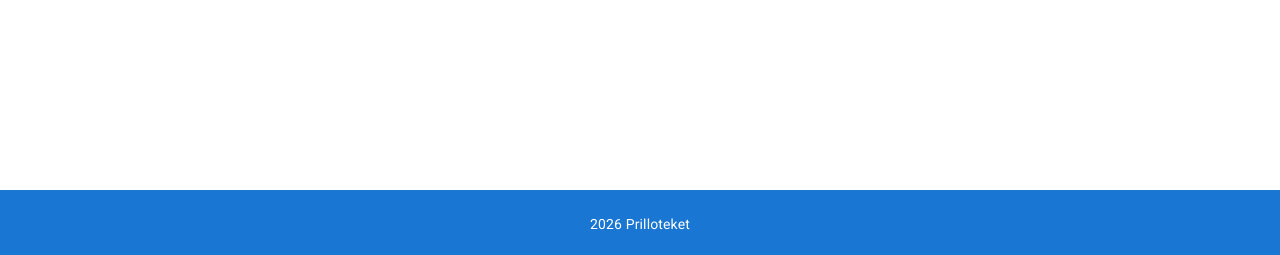
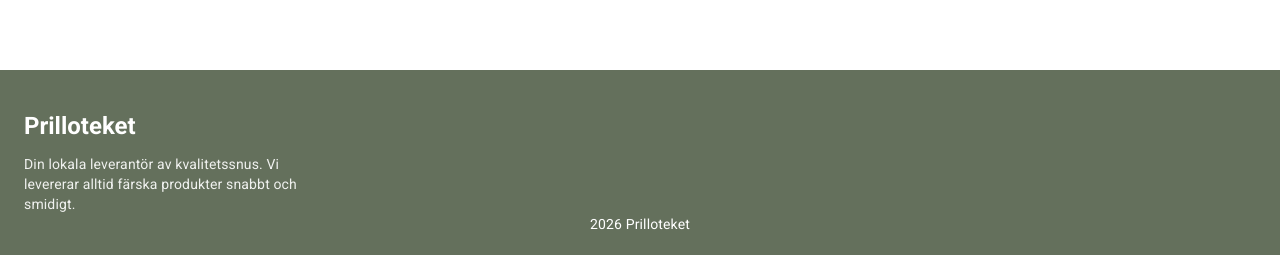
Before and after one commit to adamwidar-92/InlWebbshop3, a React (Vite) app in the folder web/: page /confirmation/1 in a window 1280 px wide. Shown: the part 542-797 px from the top of the page. Built offline with nearby package versions, Linux system fonts and the light colour scheme; no server answers.

Commit message:
Lagt till butiksnamn, beskrivning samt uppdaterat footerns färger

```diff
--- a/web/src/components/Footer.tsx
+++ b/web/src/components/Footer.tsx
@@ -1,16 +1,24 @@
-import { Box, Container, Typography } from "@mui/material";
+import { Box, Container, Grid, Link, Typography } from '@mui/material'
+import { Link as RouterLink } from 'react-router-dom'
 
 export default function Footer() {
     return (
         <Box component="footer"
-            sx={{
-                backgroundColor: 'primary.main',
-                color: 'primary.contrastText',
-                py: 3,
-                mt: 'auto'
-            }}
+            sx={{ backgroundColor: '#64705c', color: '#ffffff', pt: 5, pb: 3, mt: 'auto' }}
         >
             <Container maxWidth="xl">
+                <Grid container spacing={4} sx={{ justifyContent: 'space-between', textAlign: 'left' }}>
+                    <Grid size={{ xs: 12, sm: 4 }}>
+                        <Link component={RouterLink} to="/" underline="none" color="inherit" sx={{ display: 'inline-block', mb: 1.5 }}>
+                            <Typography variant="h5" sx={{ fontWeight: 'bold' }}>
+                                Prilloteket
+                            </Typography>
+                        </Link>
+                        <Typography variant="body2" sx={{ opacity: 0.9, maxWidth: 300 }}>
+                            Din lokala leverantör av kvalitetssnus. Vi levererar alltid färska produkter snabbt och smidigt.
+                        </Typography>
+                    </Grid>
+                </Grid>
                 <Typography variant="body2" align="center">
                     2026 Prilloteket
                 </Typography>
```
